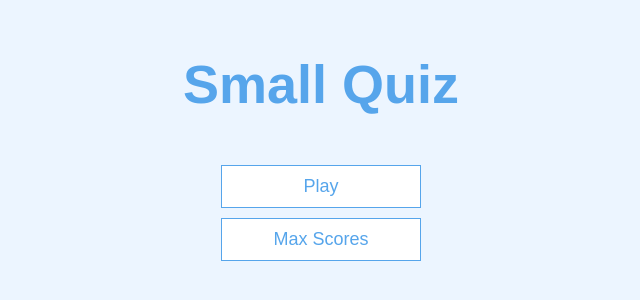
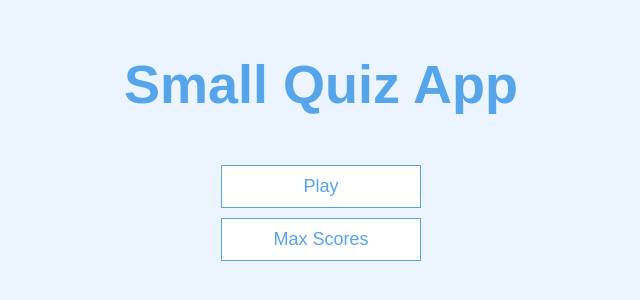
Before and after one commit to Saad-Noor/Quiz-App-with-JavaScript-CSS-and-HTML, a plain HTML site: page index.html in a window 1280 px wide. Shown: the part 478-778 px from the top of the page, without its empty margins (319-959 px from the left). Drawn offline with Linux system fonts and the light colour scheme.

Commit message:
Home Page

```diff
--- a/index.html
+++ b/index.html
@@ -9,7 +9,7 @@
 <body>
     <div class="container">
         <div id="home" class="flex-center flex-column">
-            <h1>Small Quiz</h1>
+            <h1>Small Quiz App</h1>
             <a class= "btn" href="/game.html">Play</a>
             <a class= "btn" href="/MaxScore.html">Max Scores</a>
         </div>
```
